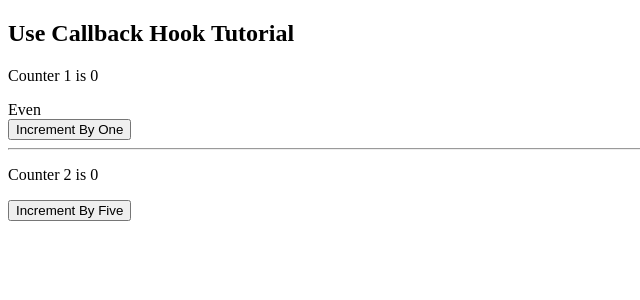
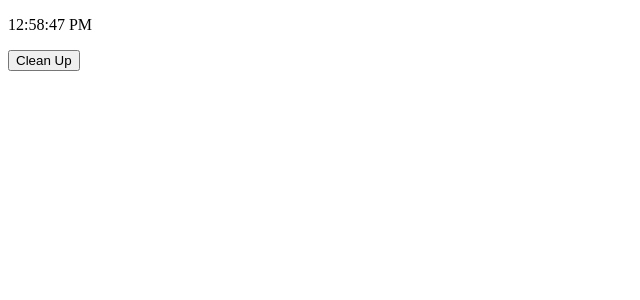
Before and after one commit to meheraj-hossain/react-learning, a React (Vite) app: page / in a window 1280 px wide. Shown: the top 300 px of the page, without its empty margins (0-640 px from the left). Built offline with nearby package versions, Linux system fonts and the light colour scheme.

Commit message:
useRef and forwardRef understood

```diff
--- a/src/App.jsx
+++ b/src/App.jsx
@@ -1,40 +1,10 @@
-import Title from "./Components/Title.jsx";
-import ShowCount from "./Components/ShowCount.jsx";
-import Button from "./Components/Button.jsx";
-import {useCallback, useMemo, useState} from "react";
-
+import React from "react";
+// import Form from "./Components/Form.jsx";
+import Time from "./Components/Time.jsx";
 export default function App() {
-    const [count1, setCount1] = useState(0);
-    const [count2, setCount2] = useState(0);
-
-    const incrementByOne = useCallback(() => {
-        setCount1(prevState => prevState + 1)
-    }, []);
-    const incrementByFive = useCallback(() => {
-        setCount2(prevState => prevState + 5)
-    }, []);
-
-    const isEvenOrOdd = useMemo(()=> {
-        let i = 1;
-        while (i < 1000000000) i += 1;
-        return count1 % 2 === 0;
-    }, [count1]);
-
     return (
         <div>
-            <Title/>
-            <ShowCount count={count1} title='Counter 1'/>
-            <span>
-                {isEvenOrOdd ? 'Even' : 'Odd'}
-            </span>
-            <Button handleClick={incrementByOne} >
-                Increment By One
-            </Button>
-            <hr/>
-            <ShowCount count={count2} title='Counter 2'/>
-            <Button handleClick={incrementByFive}>
-                Increment By Five
-            </Button>
+            <Time />
         </div>
     )
 }
--- a/src/Components/Button.jsx
+++ /dev/null
@@ -1,22 +0,0 @@
-import React from "react";
-import PropTypes from "prop-types";
-// eslint-disable-next-line react-refresh/only-export-components
-function Button({handleClick, children}) {
-    console.log(`rendering button ${children}`);
-    return(
-        <div>
-            <button type="button" onClick={handleClick}>
-                {children}
-            </button>
-        </div>
-    )
-}
-
-// eslint-disable-next-line react-refresh/only-export-components
-export default React.memo(Button);
-
-Button.propTypes = {
-    handleClick: PropTypes.func.isRequired,
-    children: PropTypes.node.isRequired,
-
-}
--- /dev/null
+++ b/src/Components/Form.jsx
@@ -0,0 +1,20 @@
+import {useEffect, useRef} from "react";
+import Input from "./Input.jsx";
+
+function Form() {
+
+    const focusRef = useRef(null);
+    useEffect(() => {
+        focusRef.current.focus();
+    }, []);
+
+    return(
+        <div>
+            <p>
+                <Input ref={focusRef} placeholder="Enter Your Text" type="text" />
+            </p>
+        </div>
+    )
+}
+
+export default Form;
--- a/src/Components/ShowCount.jsx
+++ /dev/null
@@ -1,20 +0,0 @@
-import React from "react";
-import PropTypes from "prop-types";
-// eslint-disable-next-line react-refresh/only-export-components
-function ShowCount({count, title}) {
-    console.log(`rendering ${title}`);
-
-    return (
-        <p>
-            {title} is {count}
-        </p>
-    )
-}
-
-// eslint-disable-next-line react-refresh/only-export-components
-export default React.memo(ShowCount);
-
-ShowCount.propTypes = {
-    count: PropTypes.number.isRequired,
-    title: PropTypes.string.isRequired,
-}
--- /dev/null
+++ b/src/Components/Time.jsx
@@ -0,0 +1,30 @@
+import {useEffect, useState, useRef} from "react";
+
+function Time() {
+    const [date, setDate] = useState(new Date());
+    const buttonRef = useRef(null);
+    const tick = () => {
+        setDate(new Date());
+    }
+
+    useEffect(() => {
+       buttonRef.current = setInterval(tick, 1000);
+
+       return () => {
+           clearInterval(buttonRef.current);
+       }
+
+    }, []);
+    return(
+        <div>
+            <p>
+                {date.toLocaleTimeString()}
+            </p>
+            <button type="button" onClick={() => clearInterval(buttonRef.current)}>
+                Clean Up
+            </button>
+        </div>
+    )
+}
+
+export default Time;
--- a/src/Components/Title.jsx
+++ /dev/null
@@ -1,14 +0,0 @@
-import React from "react";
-
-// eslint-disable-next-line react-refresh/only-export-components
-function Title() {
-    console.log('rendering title..');
-    return (
-        <h2>
-            Use Callback Hook Tutorial
-        </h2>
-    )
-}
-
-// eslint-disable-next-line react-refresh/only-export-components
-export default React.memo(Title);
```
Also changed, not shown: src/Components/Input.jsx (added, +18 -0 lines), 1 other file (tests, documents, lock files or other folders).
